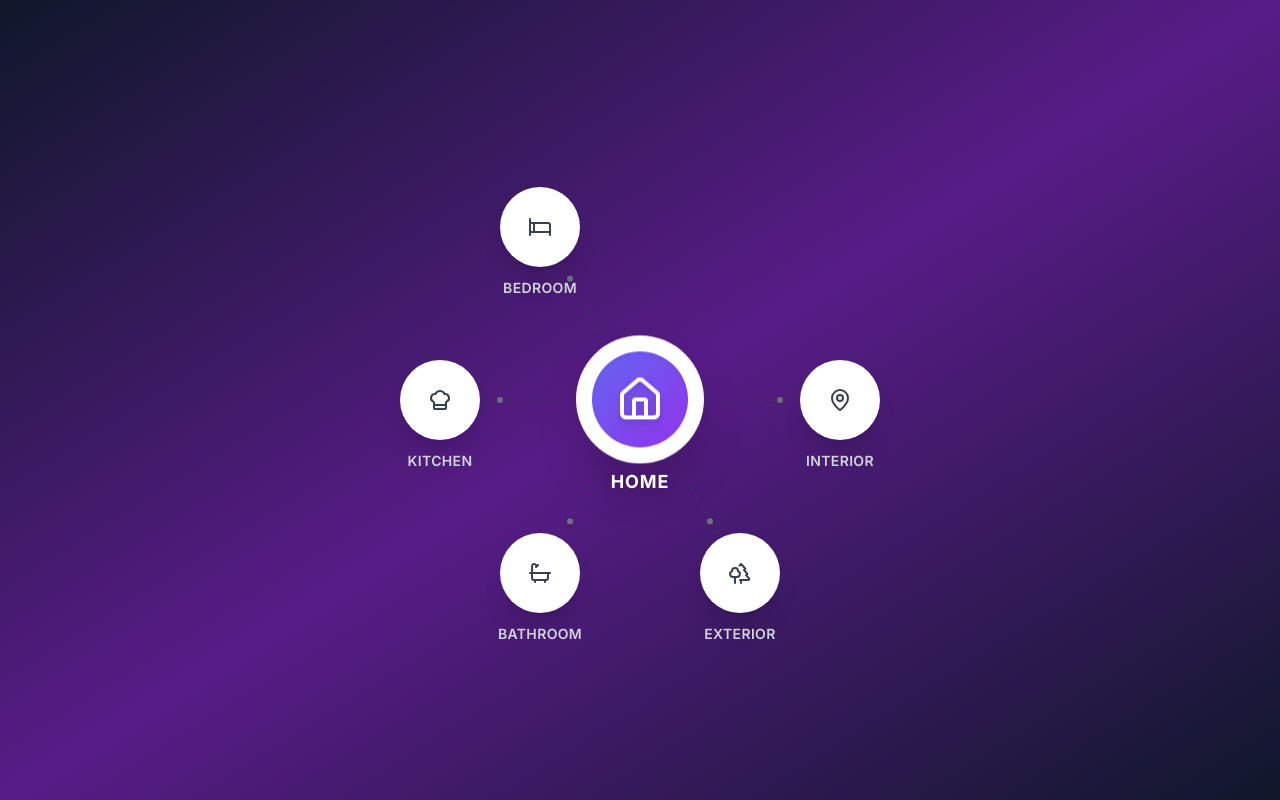
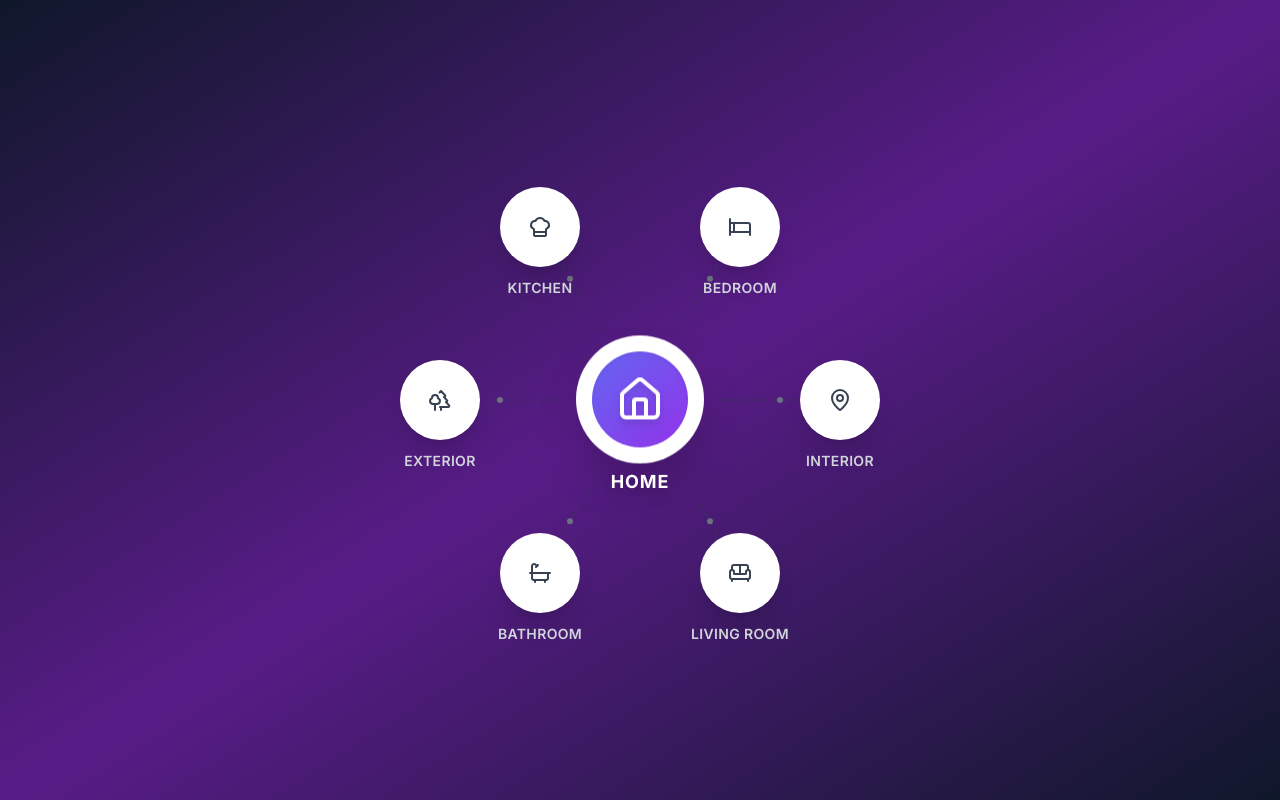
Before and after one commit to achudars/house-mind-map, a Next.js app: page / in a window 1280 px wide. Built offline with nearby package versions, Linux system fonts and the light colour scheme.

Commit message:
refactor: add Sofa icon to living room and adjust room order in HouseMindMap

```diff
--- a/app/components/HouseMindMap.tsx
+++ b/app/components/HouseMindMap.tsx
@@ -7,7 +7,8 @@ import {
   Trees,
   Bath,
   ChefHat,
-  Bed
+  Bed,
+  Sofa
 } from 'lucide-react'
 
 interface Room {
@@ -20,10 +21,11 @@ interface Room {
 
 const rooms: Room[] = [
   { id: 'interior', name: 'INTERIOR', icon: <MapPin size={24} />, angle: 0, color: 'bg-blue-500' },
-  { id: 'exterior', name: 'EXTERIOR', icon: <Trees size={24} />, angle: 60, color: 'bg-emerald-500' },
+  { id: 'living', name: 'LIVING ROOM', icon: <Sofa size={24} />, angle: 60, color: 'bg-green-500' },
   { id: 'bathroom', name: 'BATHROOM', icon: <Bath size={24} />, angle: 120, color: 'bg-cyan-500' },
-  { id: 'kitchen', name: 'KITCHEN', icon: <ChefHat size={24} />, angle: 180, color: 'bg-orange-500' },
-  { id: 'bedroom', name: 'BEDROOM', icon: <Bed size={24} />, angle: 240, color: 'bg-purple-500' },
+  { id: 'exterior', name: 'EXTERIOR', icon: <Trees size={24} />, angle: 180, color: 'bg-emerald-500' },
+  { id: 'kitchen', name: 'KITCHEN', icon: <ChefHat size={24} />, angle: 240, color: 'bg-orange-500' },
+  { id: 'bedroom', name: 'BEDROOM', icon: <Bed size={24} />, angle: 300, color: 'bg-purple-500' },
 ]
 
 export default function HouseMindMap() {
```
